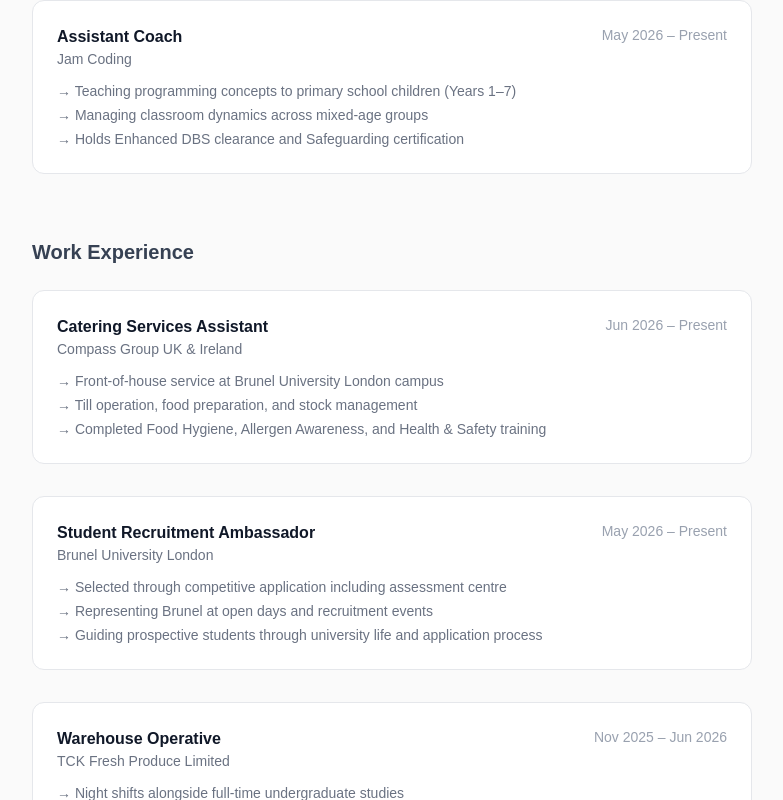
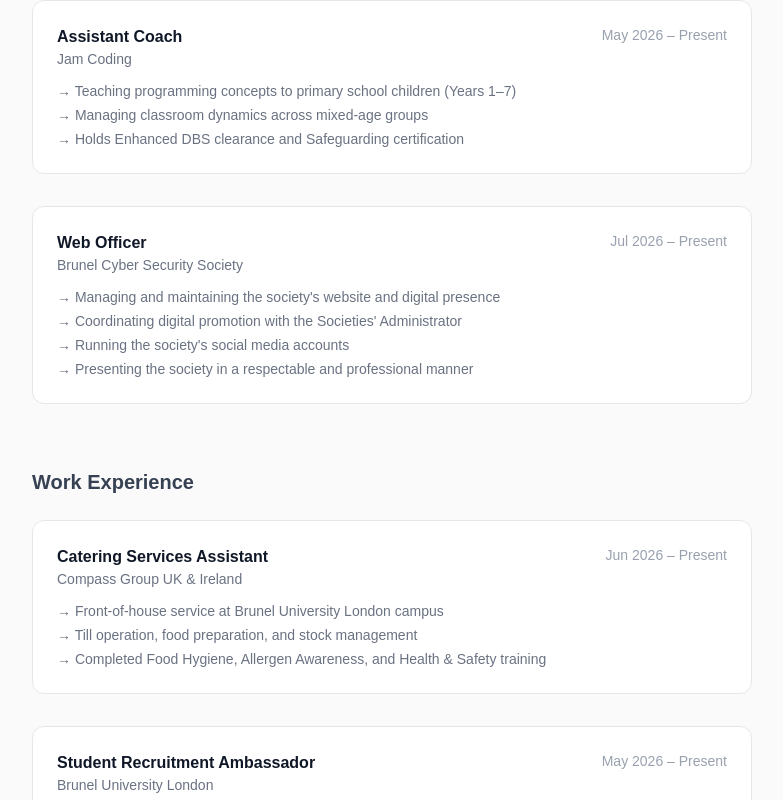
Before and after one commit to krtk119/Portfolio, a Next.js app: page / in a window 1280 px wide. Shown: the part 2022-2822 px from the top of the page, without its empty margins (248-1031 px from the left). Built offline with nearby package versions, Linux system fonts and the light colour scheme.

Commit message:
add Brunel cybersecurity Web Officer Role

```diff
--- a/app/page.tsx
+++ b/app/page.tsx
@@ -77,6 +77,17 @@
       "Holds Enhanced DBS clearance and Safeguarding certification",
     ],
   },
+  {
+  role: "Web Officer",
+  company: "Brunel Cyber Security Society",
+  period: "Jul 2026 – Present",
+  points: [
+    "Managing and maintaining the society's website and digital presence",
+    "Coordinating digital promotion with the Societies' Administrator",
+    "Running the society's social media accounts",
+    "Presenting the society in a respectable and professional manner",
+  ],
+},
 ]
 
 const work = [
```
